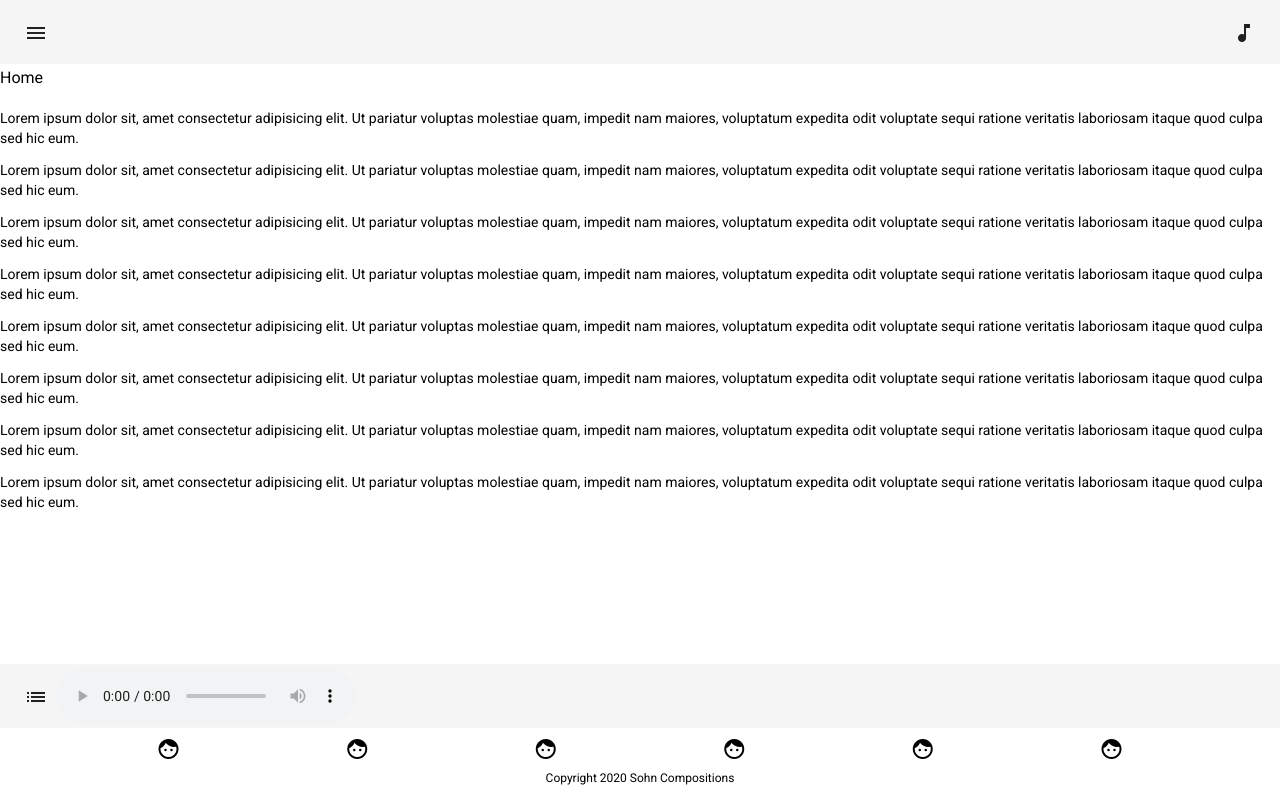
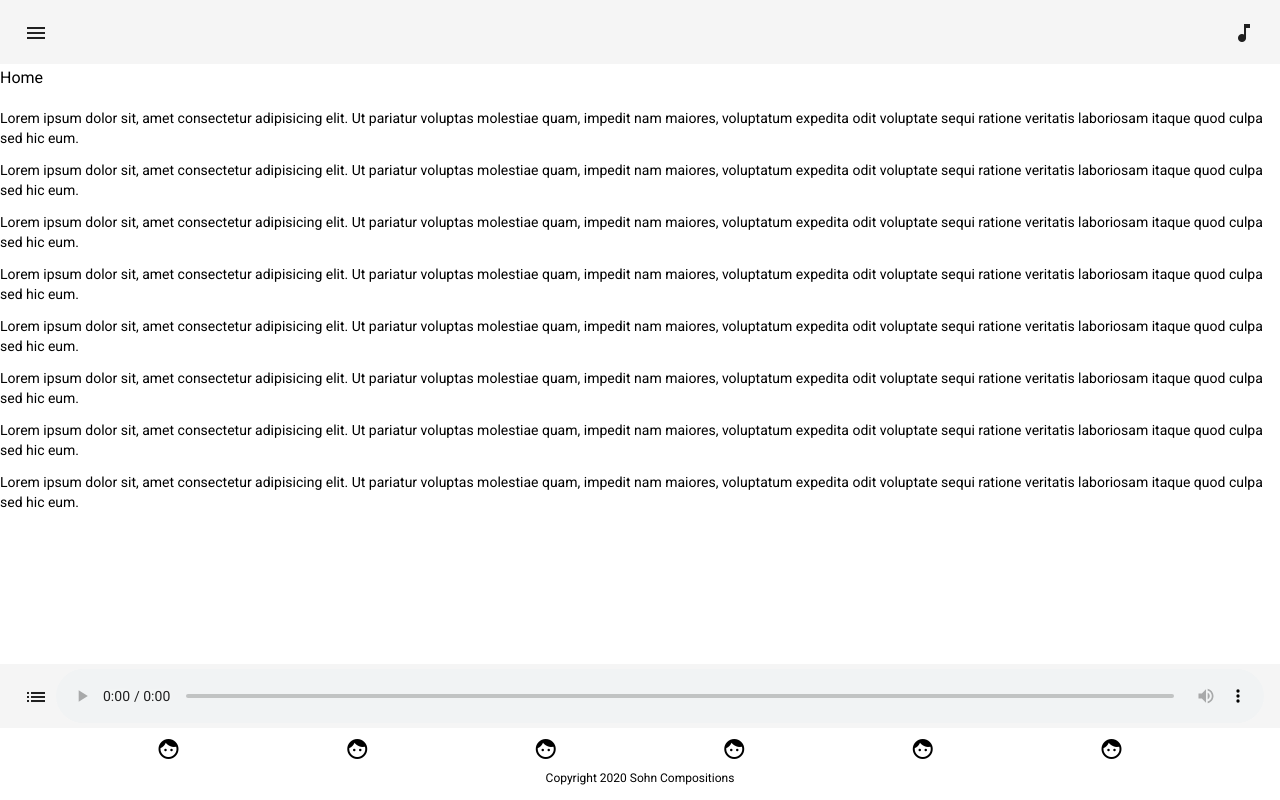
Before and after one commit to sohncompositions/sohn-compositions-portfolio, an Angular app: page / in a window 1280 px wide. Built offline with nearby package versions, Linux system fonts and the light colour scheme.

Commit message:
expanded audio width

```diff
--- a/src/app/audio-player/audio-player.component.scss
+++ b/src/app/audio-player/audio-player.component.scss
@@ -1,7 +1,8 @@
 .audio-player {
   display: flex;
   align-items: center;
-  .playlist-menu {
-    width: 500px;
-  }
 }
+
+audio {
+  width: 100%;
+}
--- a/src/app/footer/footer.component.html
+++ b/src/app/footer/footer.component.html
@@ -1,6 +1,8 @@
 <footer>
     <mat-toolbar>
-        <app-audio-player></app-audio-player>
+        <mat-toolbar-row>
+            <app-audio-player></app-audio-player>
+        </mat-toolbar-row>
     </mat-toolbar>
     <div class='social-media-links'>
         <a mat-icon-button href='http://google.com'>
--- a/src/app/footer/footer.component.scss
+++ b/src/app/footer/footer.component.scss
@@ -6,3 +6,6 @@ p {
   display: flex;
   justify-content: space-evenly;
 }
+app-audio-player {
+  width: 100%;
+}
```
